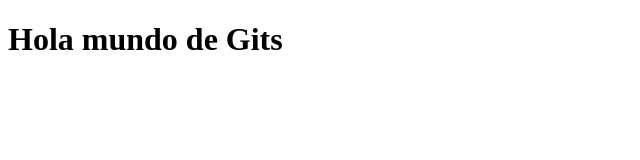
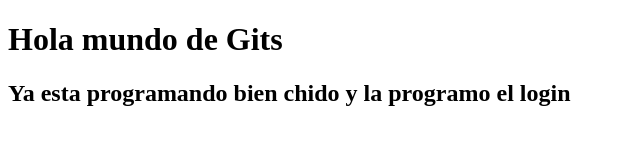
Before and after one commit to Aldluma/pruebaGit, a plain HTML site: page index.html in a window 1280 px wide. Shown: the whole page, without its empty margins (0-640 px from the left). Drawn offline with Linux system fonts and the light colour scheme.

Commit message:
Modulo de login

```diff
--- a/index.html
+++ b/index.html
@@ -11,4 +11,5 @@
 
 </body>
     <h1>Hola mundo de Gits</h1>
+    <h2>Ya esta programando bien chido y la programo el login</h2>
 </html>
```
